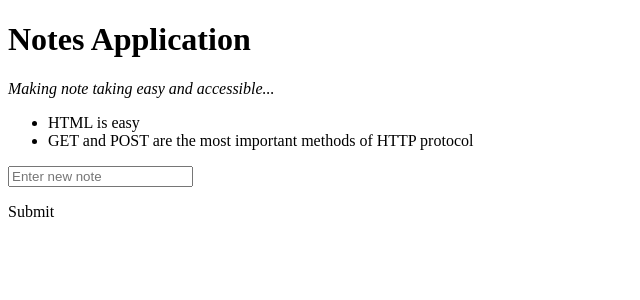
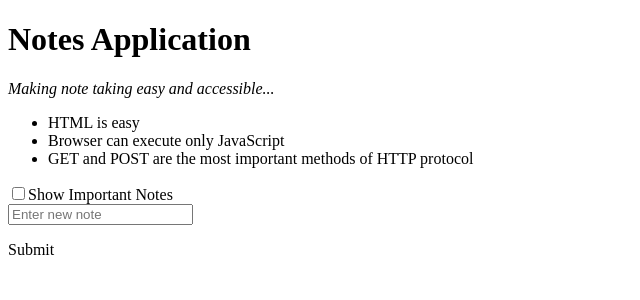
Before and after one commit to codetipster/notesapp, a React (Create React App) app: page / in a window 1280 px wide. Shown: the top 300 px of the page, without its empty margins (0-640 px from the left). Built offline with nearby package versions, Linux system fonts and the light colour scheme.

Commit message:
add a checkbox for flipping importance

```diff
--- a/src/App.js
+++ b/src/App.js
@@ -4,7 +4,7 @@ import { useState } from 'react';
 function App(props) {
   const [newNote, setNewNote] = useState('');
   const [notesRepo, setNotesRepo] = useState(props.notes);
-  const [display, displayAll] = useState(false);
+  const [display, displayAll] = useState(true);
 
   const handleNoteChange = (event) => {
     setNewNote(event.target.value);
@@ -39,7 +39,10 @@ function App(props) {
           <Notes key={note.id} note={note.content} />
         ))}
       </ul>
-
+      <label>
+        <input type="checkbox" onClick={() => displayAll(!display)} />
+        Show Important Notes
+      </label>
       <form onSubmit={addNote}>
         <input
           value={newNote}
```
